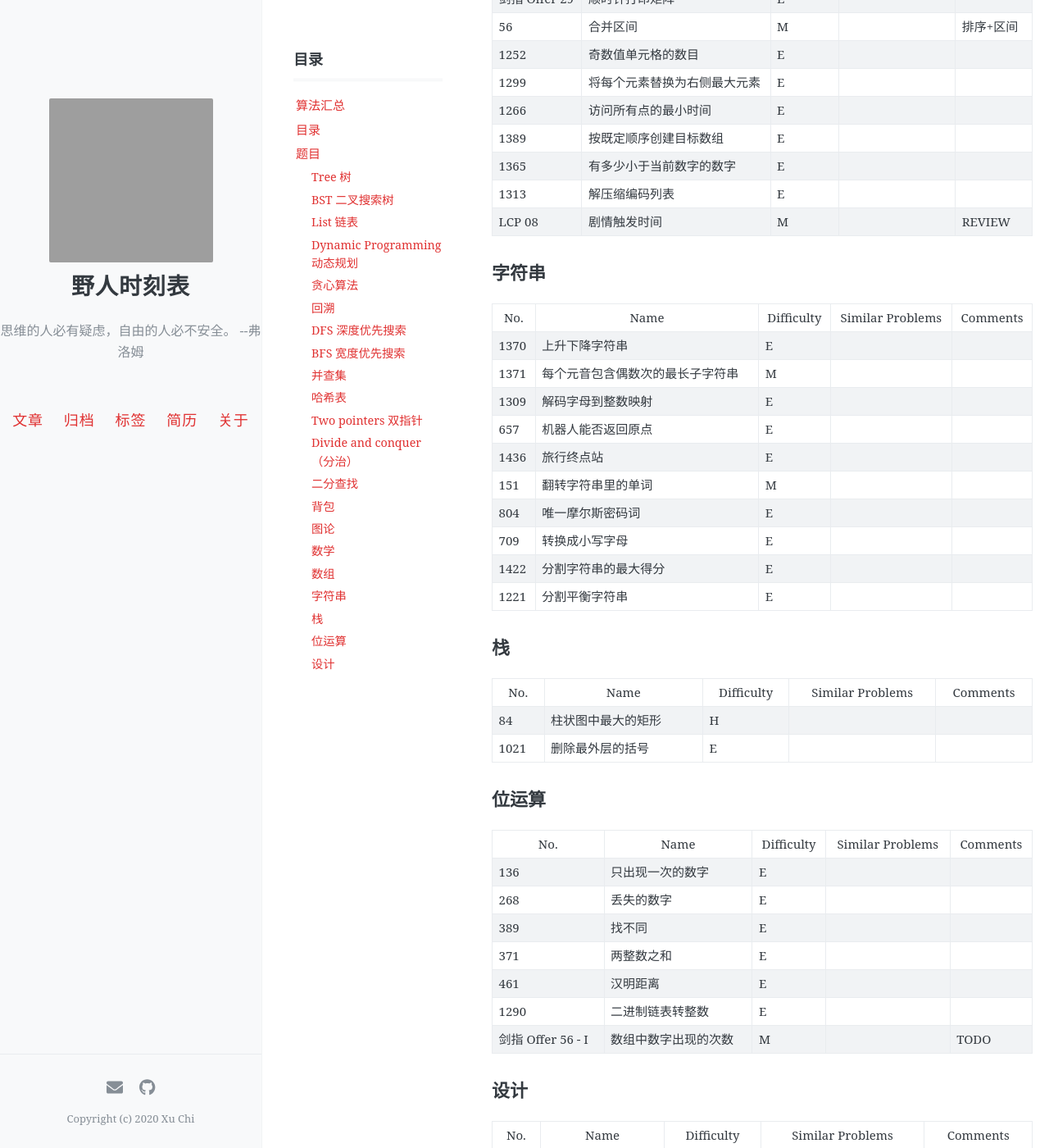
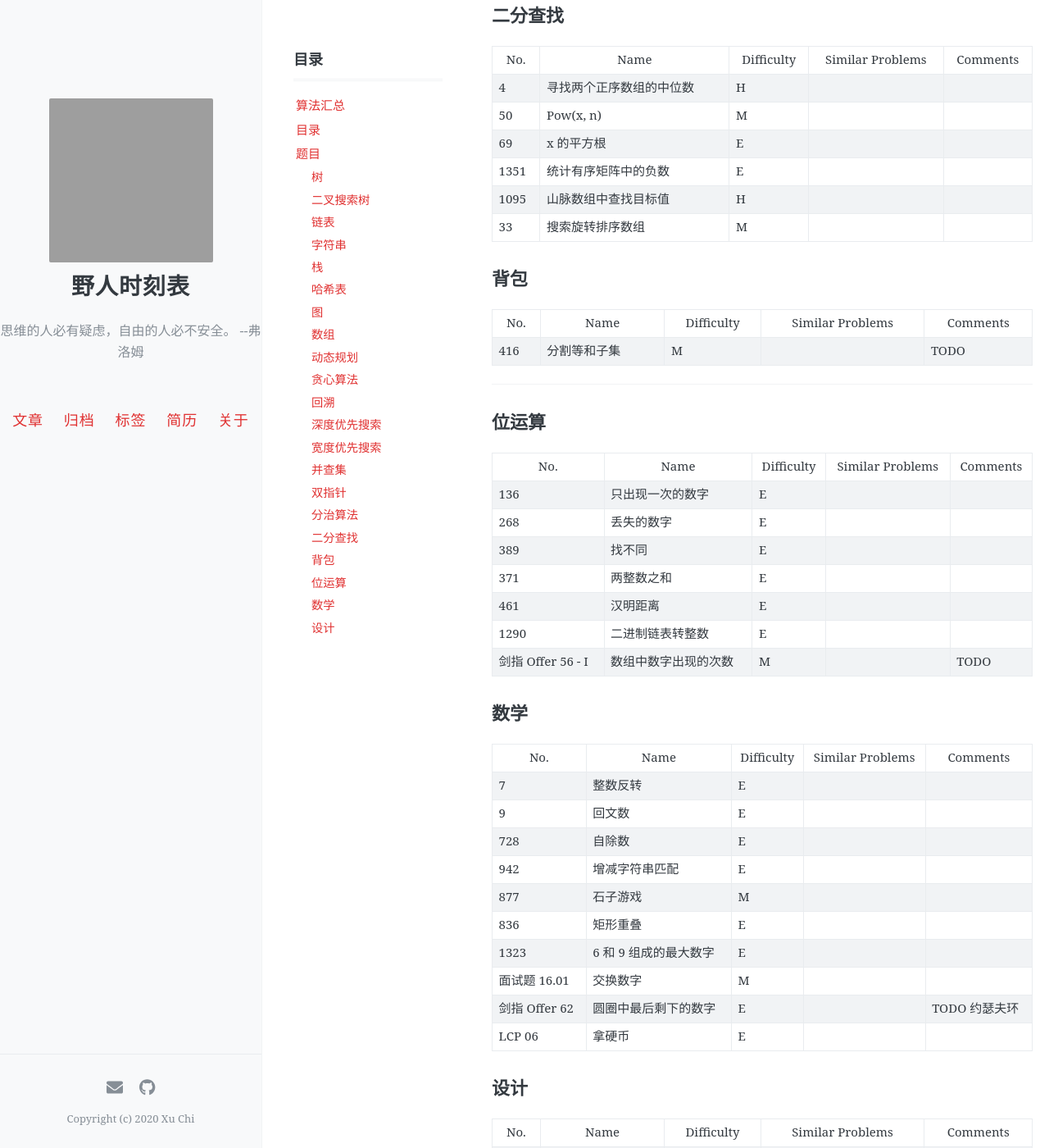
Before and after one commit to xuchi16/Lukathis.github.io, a Jekyll site: the page built from _posts/algo/2020-11-03-Algo-Content.markdown, in a window 1280 px wide and 1400 px high, scrolled down 7198 px. Shown: the whole window at 82% size. Built offline with Jekyll 4.4.1, drawn with Linux system fonts in a browser that asks for light colours; comment, search, counter and statistics services are not loaded; some of the changed text lies outside the part shown; grey boxes are pictures that could not be loaded.

Commit message:
update the order

```diff
--- a/_posts/algo/2020-11-03-Algo-Content.markdown
+++ b/_posts/algo/2020-11-03-Algo-Content.markdown
@@ -11,7 +11,11 @@ tags: [Tech, Algo, Summary]
 
 # 目录
 
-[并查集]
+[树]({% post_url /algo/2020-11-04-Binary-Tree %})
+
+[二叉搜索树]
+
+[链表]({% post_url /algo/2020-11-06-Linked-List %})
 
 [字符串]
 
@@ -23,49 +27,39 @@ tags: [Tech, Algo, Summary]
 
 [哈希表]
 
-[二叉树]({% post_url /algo/2020-11-04-Binary-Tree %})
-
-[二叉搜索树]
-
 [前缀树]
 
-[链表]({% post_url /algo/2020-11-06-Linked-List %})
-
-[图]
+[图] 拓扑排序
 
 ---
 
 [排序]({% post_url /algo/2020-11-03-Sorting %})
 
-[二分查找]({% post_url /algo/2020-11-03-Binary-Search %})
+[动态规划]({% post_url /algo/2020-11-03-Dynamic-Programming %})
+
+[贪心算法]
+
+[回溯]
+
+[深度优先搜索]
+
+[宽度优先搜索]
+
+[并查集]
 
 [双指针]
 
-[滑动窗口]
-
-[宽度优先搜索]
-
-[深度优先搜索]
-
-[回溯]
-
 [分治]({% post_url /algo/2020-11-03-Divide-And-Conquer %})
 
-[贪心]
-
-[动态规划]({% post_url /algo/2020-11-03-Dynamic-Programming %})
+[二分查找]({% post_url /algo/2020-11-03-Binary-Search %})
 
 [背包]
 
-[拓扑排序]
+[滑动窗口]
 
 ---
 
 [位运算]
-
-[公共子序列]
-
-[约瑟夫环]
 
 [NP]
 
@@ -73,7 +67,7 @@ tags: [Tech, Algo, Summary]
 
 # 题目
 
-## Tree 树
+## 树
 
 | No. | Name | Difficulty | Similar Problems | Comments |
 | --- | ---- | ---------- | ---------------- | -------- |
@@ -101,7 +95,7 @@ tags: [Tech, Algo, Summary]
 | 617 | 合并二叉树 | E | | |
 | 199 | 二叉树的右视图 | M | | |
 
-## BST 二叉搜索树
+## 二叉搜索树
 
 | No. | Name | Difficulty | Similar Problems | Comments |
 | --- | ---- | ---------- | ---------------- | -------- |
@@ -109,7 +103,7 @@ tags: [Tech, Algo, Summary]
 | 98 | 验证二叉搜索树 | M | | |
 
 
-## List 链表
+## 链表
 
 | No. | Name | Difficulty | Similar Problems | Comments |
 | --- | ---- | ---------- | ---------------- | -------- |
@@ -123,7 +117,73 @@ tags: [Tech, Algo, Summary]
 | 24 | 两两交换链表中的节点 | M | | |
 | 25 | K个一组翻转链表 | H | | |
 
-## Dynamic Programming 动态规划
+## 字符串
+
+| No. | Name | Difficulty | Similar Problems | Comments |
+| --- | ---- | ---------- | ---------------- | -------- |
+| 1370 | 上升下降字符串 | E | | |
+| 1371 | 每个元音包含偶数次的最长子字符串 | M | | |
+| 1309 | 解码字母到整数映射 | E | | |
+| 657 | 机器人能否返回原点 | E | | |
+| 1436 | 旅行终点站 | E | | |
+| 151 | 翻转字符串里的单词 | M | | |
+| 804 | 唯一摩尔斯密码词 | E | | |
+| 709 | 转换成小写字母 | E | | |
+| 1422 | 分割字符串的最大得分 | E | | |
+| 1221 | 分割平衡字符串 | E | | |
+
+## 栈
+
+| No. | Name | Difficulty | Similar Problems | Comments |
+| --- | ---- | ---------- | ---------------- | -------- |
+| 84 | 柱状图中最大的矩形 | H | | |
+| 1021 | 删除最外层的括号 | E | | |
+
+
+## 哈希表
+
+| No. | Name | Difficulty | Similar Problems | Comments |
+| --- | ---- | ---------- | ---------------- | -------- |
+| 1 | 两数之和 | E | | |
+| 18 | 四数之和 | M | | |
+| 645 | 错误的集合 | E | | |
+
+
+## 图
+
+| No. | Name | Difficulty | Similar Problems | Comments |
+| --- | ---- | ---------- | ---------------- | -------- |
+| 210 | 课程表II | M | | TODO |
+| 1042 | 不邻接植花 | M | | |
+| 133 | 克隆图 | M | | |
+
+## 数组
+
+| No. | Name | Difficulty | Similar Problems | Comments |
+| --- | ---- | ---------- | ---------------- | -------- |
+| 54 | 螺旋矩阵 | M | | |
+| 238 | 除自身以外数组的乘积 | M | | |
+| 1431 | 拥有最多糖果的孩子 | E | | |
+| 509 | 斐波那契数 | E | | |
+| 905 | 按奇偶排序数组 | E | | |
+| 560 | 和为K的子数组 | M | | |
+| 665 | 非递减数列 | E | | |
+| 832 | 翻转图像 | E | | |
+| 1304 | 和为零的N个唯一整数 | E | | |
+| 1424 | 对角线遍历 II | M | | |
+| 剑指 Offer 29 | 顺时针打印矩阵 | E | | |
+| 56 | 合并区间 | M | | 排序+区间 |
+| 1252 | 奇数值单元格的数目 | E | | |
+| 1299 | 将每个元素替换为右侧最大元素 | E | | |
+| 1266 | 访问所有点的最小时间 | E | | |
+| 1389 | 按既定顺序创建目标数组 | E | | |
+| 1365 | 有多少小于当前数字的数字 | E | | |
+| 1313 | 解压缩编码列表 | E | | |
+| LCP 08 | 剧情触发时间 | M | | REVIEW |
+
+---
+
+## 动态规划
 
 | No. | Name | Difficulty | Similar Problems | Comments |
 | --- | ---- | ---------- | ---------------- | -------- |
@@ -161,7 +221,7 @@ tags: [Tech, Algo, Summary]
 | 46 | 全排列 | M | | |
 | 剑指 Offer 64 | 求1+2+…+n | M | | |
 
-## DFS 深度优先搜索
+## 深度优先搜索
 
 | No. | Name | Difficulty | Similar Problems | Comments |
 | --- | ---- | ---------- | ---------------- | -------- |
@@ -171,7 +231,7 @@ tags: [Tech, Algo, Summary]
 | 199 | 二叉树的右视图 | M | | |
 | 133 | 克隆图 | M | | |
 
-## BFS 宽度优先搜索
+## 宽度优先搜索
 
 | No. | Name | Difficulty | Similar Problems | Comments |
 | --- | ---- | ---------- | ---------------- | -------- |
@@ -192,16 +252,7 @@ tags: [Tech, Algo, Summary]
 | --- | ---- | ---------- | ---------------- | -------- |
 | 200 | 岛屿数量 | M | | |
 
-
-## 哈希表
-
-| No. | Name | Difficulty | Similar Problems | Comments |
-| --- | ---- | ---------- | ---------------- | -------- |
-| 1 | 两数之和 | E | | |
-| 18 | 四数之和 | M | | |
-| 645 | 错误的集合 | E | | |
-
-## Two pointers 双指针
+## 双指针
 
 | No. | Name | Difficulty | Similar Problems | Comments |
 | --- | ---- | ---------- | ---------------- | -------- |
@@ -215,7 +266,7 @@ tags: [Tech, Algo, Summary]
 | 1248 | 统计「优美子数组」| M | | |
 | 11 | 盛最多水的容器 | M | | |
 
-## Divide and conquer（分治）
+## 分治算法
 
 | No. | Name | Difficulty | Similar Problems | Comments |
 | --- | ---- | ---------- | ---------------- | -------- |
@@ -232,20 +283,25 @@ tags: [Tech, Algo, Summary]
 | 1095 | 山脉数组中查找目标值 | H | | |
 | 33 | 搜索旋转排序数组 | M | | |
 
-
 ## 背包
 
 | No. | Name | Difficulty | Similar Problems | Comments |
 | --- | ---- | ---------- | ---------------- | -------- |
-| | | | |
+| 416 | 分割等和子集 | M | | TODO |
 
-## 图论
+---
+
+## 位运算
 
 | No. | Name | Difficulty | Similar Problems | Comments |
 | --- | ---- | ---------- | ---------------- | -------- |
-| 210 | 课程表II | M | | TODO |
-| 1042 | 不邻接植花 | M | | |
-| 133 | 克隆图 | M | | |
+| 136 | 只出现一次的数字 | E | | |
+| 268 | 丢失的数字 | E | | |
+| 389 | 找不同 | E | | |
+| 371 | 两整数之和 | E | | |
+| 461 | 汉明距离 | E | | |
+| 1290 | 二进制链表转整数 | E | | |
+| 剑指 Offer 56 - I | 数组中数字出现的次数 | M | | TODO |
 
 ## 数学
 
@@ -259,65 +315,8 @@ tags: [Tech, Algo, Summary]
 | 836 | 矩形重叠 | E | | |
 | 1323 | 6 和 9 组成的最大数字 | E | | |
 | 面试题 16.01 | 交换数字 | M | | |
+| 剑指 Offer 62 | 圆圈中最后剩下的数字 | E | | TODO 约瑟夫环|
 | LCP 06 | 拿硬币 | E | | |
-
-## 数组
-
-| No. | Name | Difficulty | Similar Problems | Comments |
-| --- | ---- | ---------- | ---------------- | -------- |
-| 54 | 螺旋矩阵 | M | | |
-| 238 | 除自身以外数组的乘积 | M | | |
-| 1431 | 拥有最多糖果的孩子 | E | | |
-| 509 | 斐波那契数 | E | | |
-| 905 | 按奇偶排序数组 | E | | |
-| 560 | 和为K的子数组 | M | | |
-| 665 | 非递减数列 | E | | |
-| 832 | 翻转图像 | E | | |
-| 1304 | 和为零的N个唯一整数 | E | | |
-| 1424 | 对角线遍历 II | M | | |
-| 剑指 Offer 29 | 顺时针打印矩阵 | E | | |
-| 56 | 合并区间 | M | | 排序+区间 |
-| 1252 | 奇数值单元格的数目 | E | | |
-| 1299 | 将每个元素替换为右侧最大元素 | E | | |
-| 1266 | 访问所有点的最小时间 | E | | |
-| 1389 | 按既定顺序创建目标数组 | E | | |
-| 1365 | 有多少小于当前数字的数字 | E | | |
-| 1313 | 解压缩编码列表 | E | | |
-| LCP 08 | 剧情触发时间 | M | | REVIEW |
-
-## 字符串
-
-| No. | Name | Difficulty | Similar Problems | Comments |
-| --- | ---- | ---------- | ---------------- | -------- |
-| 1370 | 上升下降字符串 | E | | |
-| 1371 | 每个元音包含偶数次的最长子字符串 | M | | |
-| 1309 | 解码字母到整数映射 | E | | |
-| 657 | 机器人能否返回原点 | E | | |
-| 1436 | 旅行终点站 | E | | |
-| 151 | 翻转字符串里的单词 | M | | |
-| 804 | 唯一摩尔斯密码词 | E | | |
-| 709 | 转换成小写字母 | E | | |
-| 1422 | 分割字符串的最大得分 | E | | |
-| 1221 | 分割平衡字符串 | E | | |
-
-## 栈
-
-| No. | Name | Difficulty | Similar Problems | Comments |
-| --- | ---- | ---------- | ---------------- | -------- |
-| 84 | 柱状图中最大的矩形 | H | | |
-| 1021 | 删除最外层的括号 | E | | |
-
-## 位运算
-
-| No. | Name | Difficulty | Similar Problems | Comments |
-| --- | ---- | ---------- | ---------------- | -------- |
-| 136 | 只出现一次的数字 | E | | |
-| 268 | 丢失的数字 | E | | |
-| 389 | 找不同 | E | | |
-| 371 | 两整数之和 | E | | |
-| 461 | 汉明距离 | E | | |
-| 1290 | 二进制链表转整数 | E | | |
-| 剑指 Offer 56 - I | 数组中数字出现的次数 | M | | TODO |
 
 ## 设计
 
```
